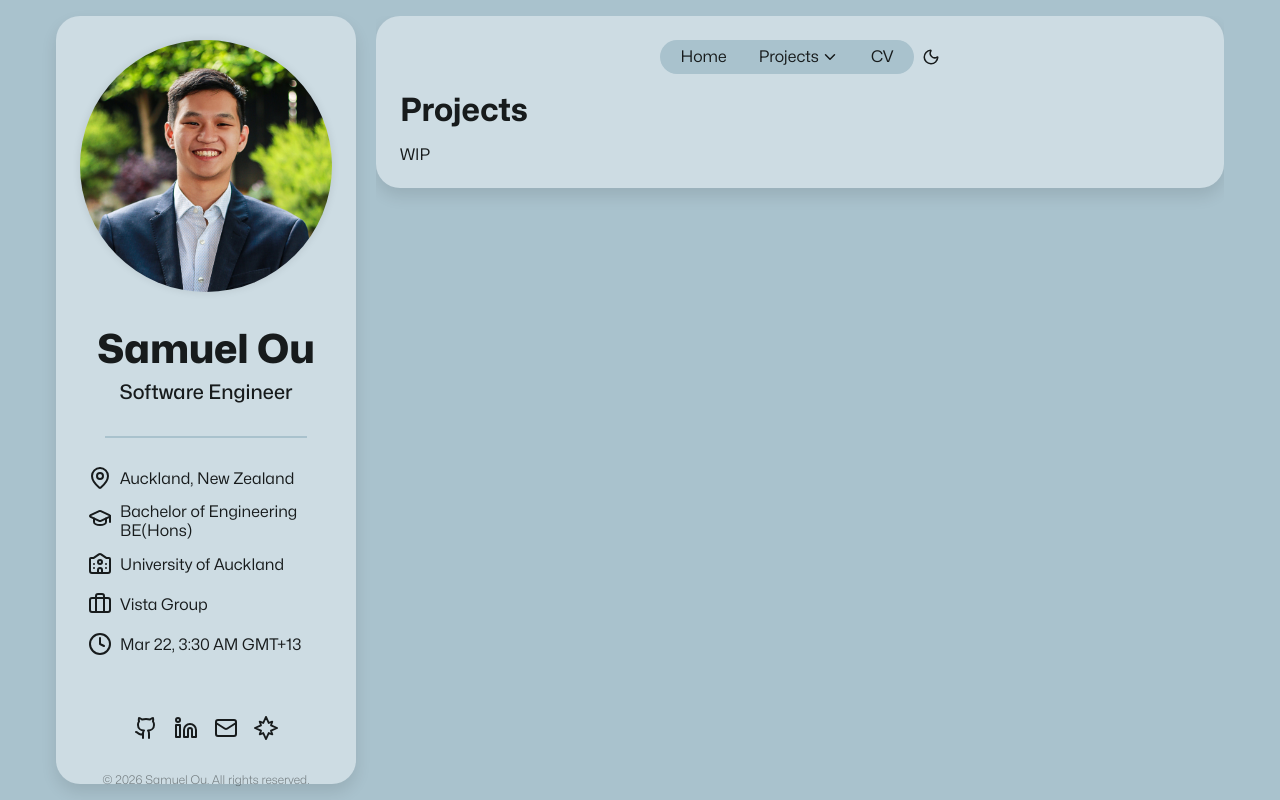
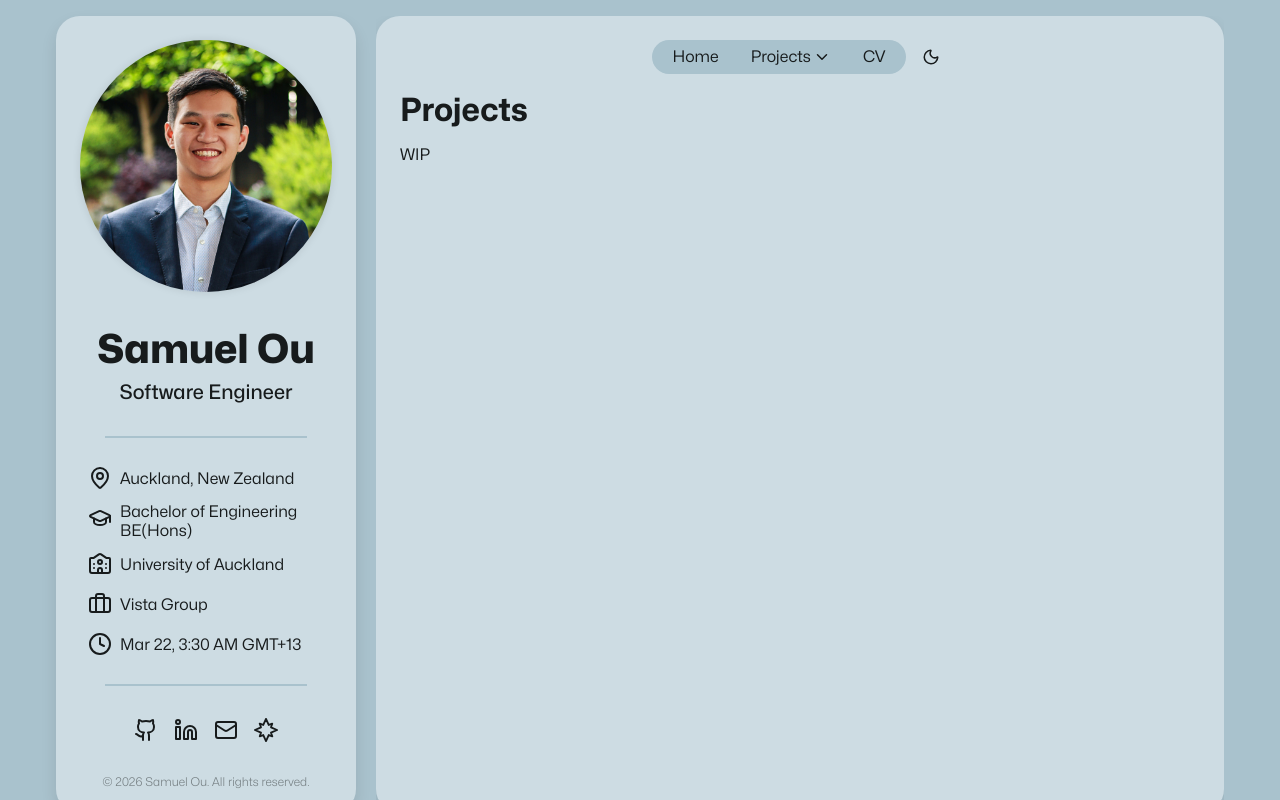
Before and after one commit to S-Ou/portfolio, a Next.js app: page /projects in a window 1280 px wide. Built offline with nearby package versions, Linux system fonts and the light colour scheme.

Commit message:
fix: sizing

```diff
--- a/src/components/pageLayout.tsx
+++ b/src/components/pageLayout.tsx
@@ -42,11 +42,9 @@ const MainDiv = styled.div`
 const ContentGrid = styled.div`
   display: grid;
   gap: 1.25rem;
-  grid-template-areas:
-    "info body"
-    "info body";
+  grid-template-areas: "info body";
   grid-template-columns: 300px 1fr;
-  grid-template-rows: minmax(0, 1fr) auto;
+  grid-template-rows: 1fr;
   flex: 1;
   min-height: 0;
 
@@ -75,11 +73,15 @@ const MobileNameCardBlock = styled(BlockDiv)`
 const BodySection = styled.div`
   grid-area: body;
   min-height: 0;
+  height: 100%;
   overflow-y: auto;
   overflow-x: hidden;
+  display: flex;
+  flex-direction: column;
 
   @media (max-width: 768px) {
     min-height: auto;
+    height: auto;
     overflow: auto;
   }
 `;
```
